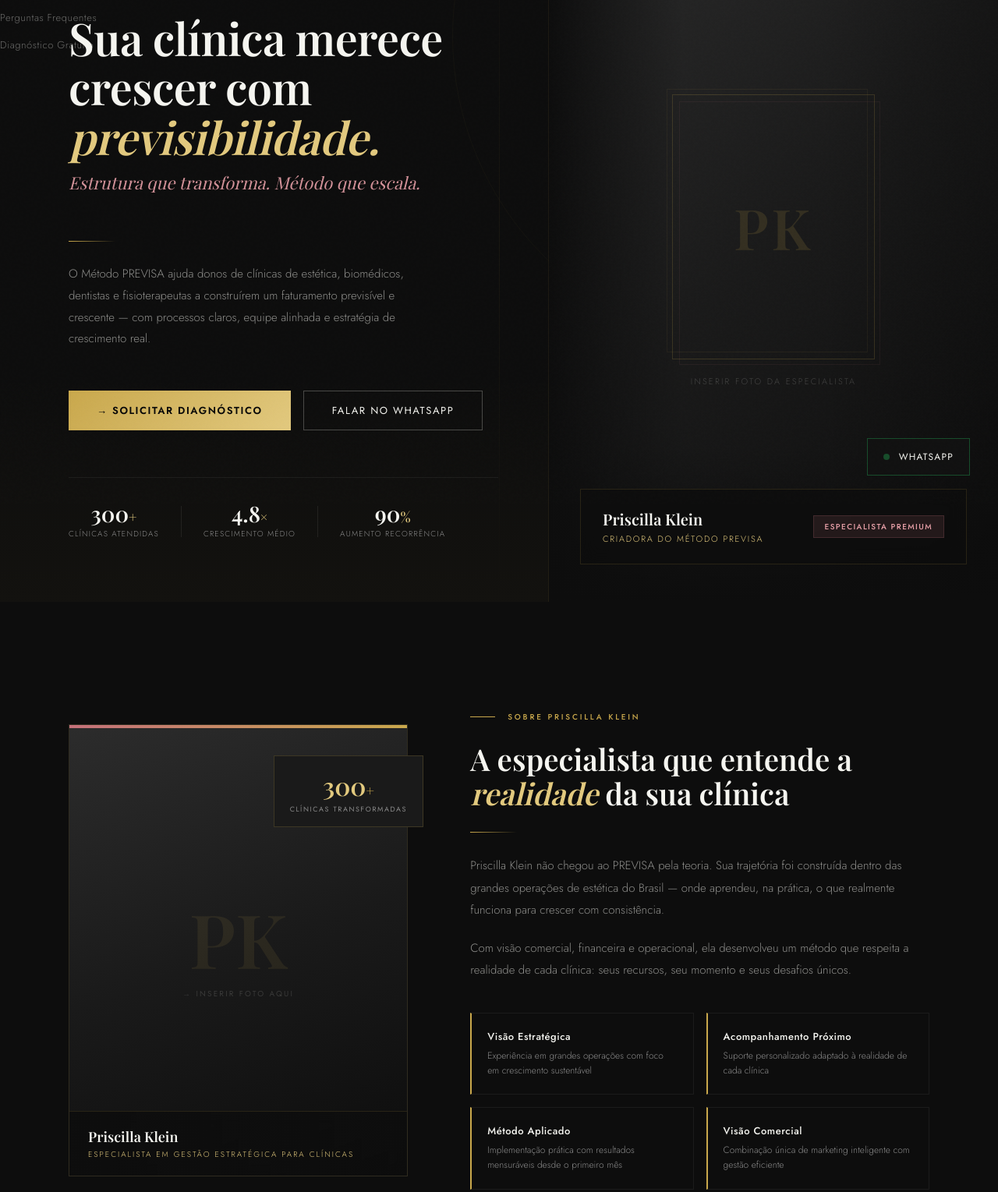
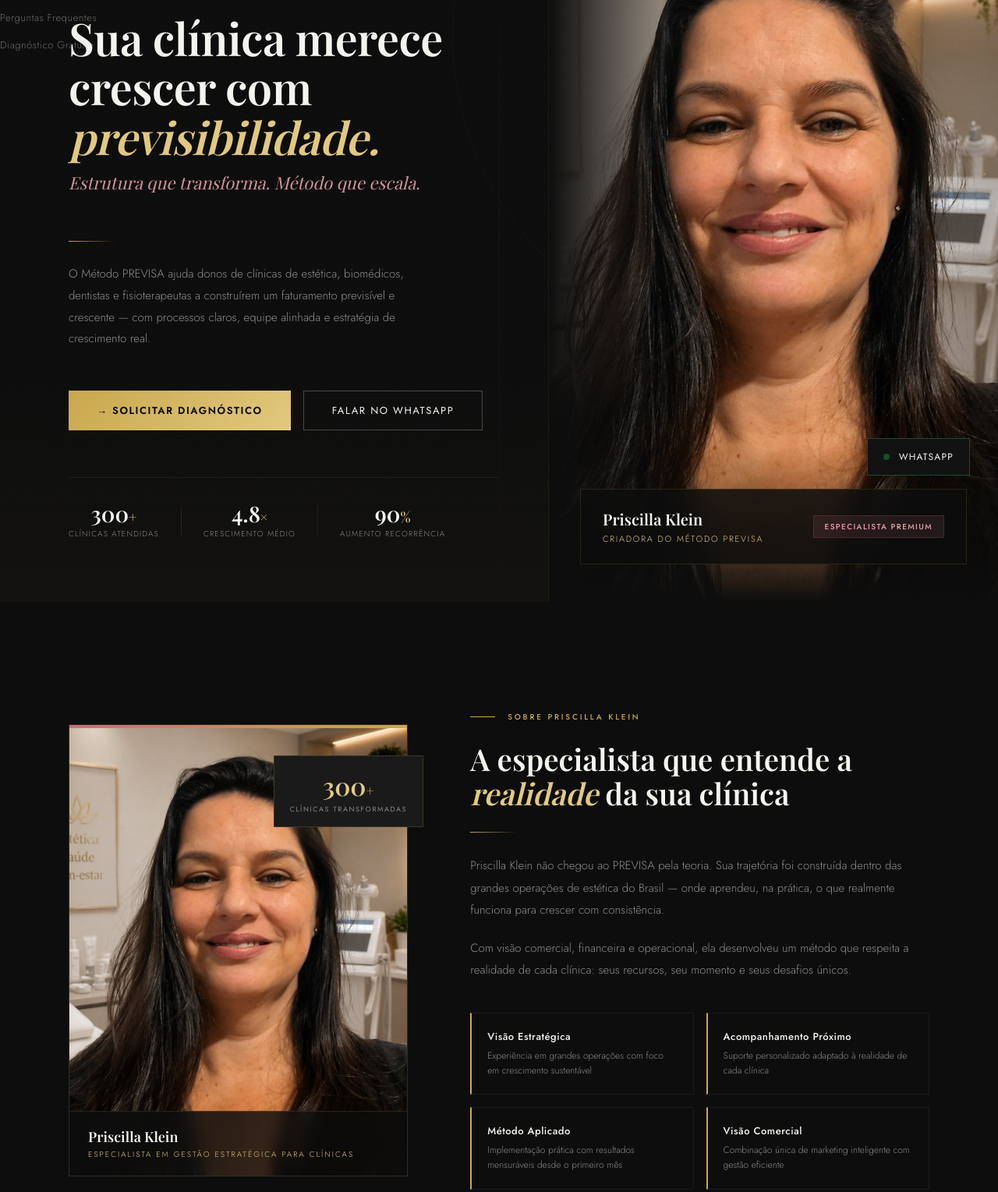
Before and after one commit to rodneicalixto-prog/lp_Priscilla.Klein, a plain HTML site: page index.html in a window 1280 px wide. Shown: the part 154-1683 px from the top of the page at 78% size. Drawn offline with nearby package versions, Linux system fonts and the light colour scheme; a web font is replaced by a local one.

Commit message:
feat: foto real da Priscilla Klein inserida no hero e seção sobre — v3

```diff
--- a/index.html
+++ b/index.html
@@ -115,14 +115,14 @@
 /* HERO RIGHT — PHOTO */
 .hero-right{position:relative;overflow:hidden}
 .hero-photo-wrap{position:absolute;inset:0;display:flex;align-items:flex-end}
-.hero-photo-bg{position:absolute;inset:0;background:linear-gradient(135deg,var(--graphite) 0%,var(--charcoal) 50%,var(--piano) 100%)}
+.hero-photo-bg{position:absolute;inset:0;background:#0D0D0D}
 .hero-photo-placeholder{position:absolute;inset:0;display:flex;flex-direction:column;align-items:center;justify-content:center;gap:20px}
 .photo-frame{width:260px;height:340px;border:1px solid rgba(201,168,76,0.2);position:relative;display:flex;align-items:center;justify-content:center}
 .photo-frame::before{content:'';position:absolute;top:-8px;left:-8px;right:8px;bottom:8px;border:1px solid rgba(201,168,76,0.08)}
 .photo-frame::after{content:'';position:absolute;top:8px;left:8px;right:-8px;bottom:-8px;border:1px solid rgba(196,112,122,0.08)}
 .photo-initials{font-family:var(--font-display);font-size:72px;font-weight:600;color:rgba(201,168,76,0.15);letter-spacing:0.05em}
 .photo-upload-hint{font-size:11px;font-weight:300;letter-spacing:0.2em;color:rgba(245,245,240,0.2);text-transform:uppercase;text-align:center}
-.hero-photo-overlay{position:absolute;inset:0;background:linear-gradient(to right,var(--piano) 0%,transparent 30%,transparent 60%,rgba(8,8,8,0.3) 100%)}
+.hero-photo-overlay{position:absolute;inset:0;background:linear-gradient(to right,var(--piano) 0%,transparent 35%,transparent 70%,rgba(8,8,8,0.2) 100%)}
 .hero-photo-bottom{position:absolute;bottom:0;left:0;right:0;height:200px;background:linear-gradient(to top,var(--piano),transparent)}
 .hero-name-card{position:absolute;bottom:48px;left:40px;right:40px}
 .hero-name-card-inner{background:rgba(13,13,13,0.85);border:1px solid rgba(201,168,76,0.15);backdrop-filter:blur(12px);padding:24px 28px;display:flex;align-items:center;justify-content:space-between}
@@ -135,9 +135,9 @@
 .about{padding:140px 0;background:var(--piano);position:relative}
 .about-inner{display:grid;grid-template-columns:0.85fr 1.15fr;gap:80px;align-items:center}
 .about-photo-col{position:relative}
-.about-photo-frame{position:relative;aspect-ratio:3/4;background:var(--charcoal);border:1px solid rgba(201,168,76,0.12);overflow:hidden}
+.about-photo-frame{position:relative;aspect-ratio:3/4;background:var(--charcoal);border:1px solid rgba(201,168,76,0.12);overflow:hidden;min-height:400px}
 .about-photo-frame::before{content:'';position:absolute;top:0;left:0;right:0;height:4px;background:linear-gradient(90deg,var(--rose),var(--gold))}
-.about-photo-inner{width:100%;height:100%;display:flex;align-items:center;justify-content:center;flex-direction:column;gap:16px;background:linear-gradient(160deg,var(--graphite),var(--charcoal),var(--piano))}
+.about-photo-inner{width:100%;height:100%;}
 .about-photo-monogram{font-family:var(--font-display);font-size:96px;font-weight:600;color:rgba(201,168,76,0.1);line-height:1}
 .about-photo-hint{font-size:10px;letter-spacing:0.22em;color:rgba(245,245,240,0.15);text-transform:uppercase}
 .about-photo-tag{position:absolute;bottom:-1px;left:-1px;right:-1px;background:linear-gradient(to right,rgba(13,13,13,0.95),rgba(13,13,13,0.7));border:1px solid rgba(201,168,76,0.15);padding:20px 24px;backdrop-filter:blur(8px)}
@@ -422,12 +422,7 @@
       <div class="hero-right">
         <div class="hero-photo-wrap">
           <div class="hero-photo-bg"></div>
-          <div class="hero-photo-placeholder">
-            <div class="photo-frame">
-              <div class="photo-initials">PK</div>
-            </div>
-            <div class="photo-upload-hint">Inserir foto da especialista</div>
-          </div>
+          <img src="pri_clinica.png" alt="Priscilla Klein" style="position:absolute;inset:0;width:100%;height:100%;object-fit:cover;object-position:center top;display:block">
           <div class="hero-photo-overlay"></div>
           <div class="hero-photo-bottom"></div>
           <div class="hero-name-card">
@@ -453,10 +448,7 @@
     <div class="about-inner">
       <div class="about-photo-col reveal-left">
         <div class="about-photo-frame">
-          <div class="about-photo-inner">
-            <div class="about-photo-monogram">PK</div>
-            <div class="about-photo-hint">→ Inserir foto aqui</div>
-          </div>
+          <img src="pri_clinica.png" alt="Priscilla Klein — Especialista PREVISA" style="width:100%;height:100%;object-fit:cover;object-position:center top;display:block">
           <div class="about-photo-tag">
             <div class="apt-name">Priscilla Klein</div>
             <div class="apt-title">Especialista em Gestão Estratégica para Clínicas</div>
```
Also changed, not shown: pri_clinica.png (added).
